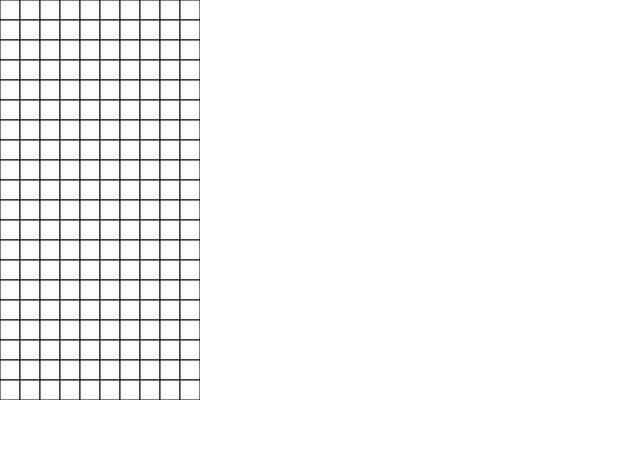
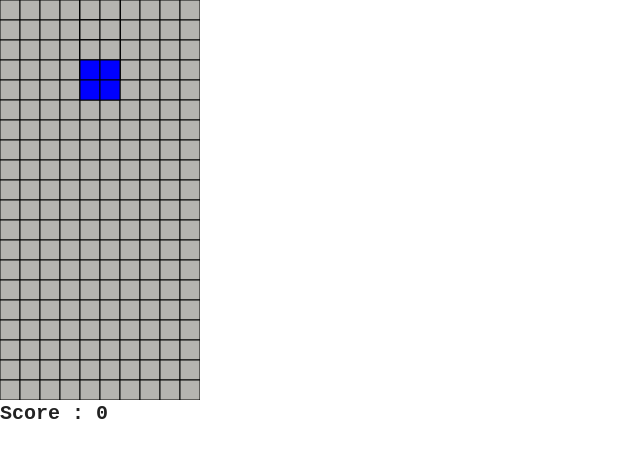
Before and after one commit to amatla/tetris, a plain HTML site: page index.html in a window 1280 px wide. Shown: the whole page, without its empty margins (0-640 px from the left). Drawn offline with Linux system fonts and the light colour scheme.

Commit message:
basic implementation

```diff
--- /dev/null
+++ b/css/tetris.css
@@ -0,0 +1,8 @@
+#score {
+  display: inline-block;
+}
+div {
+  font-size: 20px;
+  font-weight: bold;
+  font-family: monospace;
+}
--- a/index.html
+++ b/index.html
@@ -20,15 +20,20 @@
 
     <link rel="stylesheet" href="css/normalize.css" />
     <link rel="stylesheet" href="css/main.css" />
-
+    <link rel="stylesheet" href="css/tetris.css" />
     <meta name="theme-color" content="#fafafa" />
   </head>
 
   <body>
     <canvas id="tetris" width="200" height="400"></canvas>
+    <div>
+      Score :
+      <div id="score">0</div>
+    </div>
 
     <script src="js/vendor/modernizr-3.11.2.min.js"></script>
     <script src="js/plugins.js"></script>
+    <script src="js/tetrominos.js"></script>
     <script src="js/main.js"></script>
 
     <!-- Google Analytics: change UA-XXXXX-Y to be your site's ID. -->
--- a/js/main.js
+++ b/js/main.js
@@ -1,15 +1,25 @@
-(function () {
-  'use strict';
-  const ROW = 10;
-  const COL = 20;
+const ROW = 20;
+const COL = 10;
 const SQ = 20;
-  const EMPTY = 'white';
+const EMPTY = '#b5b4b0';
 const FULL = 'red';
 const STROKE = 'black';
 const cvs = document.getElementById('tetris');
 const ctx = cvs.getContext('2d');
 let board = [];
-
+let gameOver = false;
+let score = 0;
+const PIECES = [
+  [Z, 'red'],
+  [S, 'green'],
+  [T, 'yellow'],
+  [O, 'blue'],
+  [L, 'purple'],
+  [I, 'cyan'],
+  [J, 'orange'],
+];
+const scoreElement = document.getElementById('score');
+/** Draw a square given coordinates and color */
 function drawSquare(x, y, color) {
   ctx.fillStyle = color;
   ctx.fillRect(x * SQ, y * SQ, SQ, SQ);
@@ -17,6 +27,7 @@
   ctx.strokeRect(x * SQ, y * SQ, SQ, SQ);
 }
 
+/** Initialize an empty board */
 function initializeBoard() {
   for (let r = 0; r < ROW; r++) {
     board[r] = [];
@@ -25,15 +36,198 @@
     }
   }
 }
-
+/** Draw the board */
 function drawBoard() {
   for (let r = 0; r < ROW; r++) {
     for (let c = 0; c < COL; c++) {
-        drawSquare(r, c, board[r][c]);
+      drawSquare(c, r, board[r][c]);
     }
   }
 }
-  //drawSquare(3, 3, 'red');
+
+/** Generate random piece */
+function randomPiece() {
+  let r = Math.floor(Math.random() * PIECES.length);
+  return new Piece(PIECES[r][0], PIECES[r][1]);
+}
+
+/** Piece Object */
+function Piece(tetromino, color) {
+  this.tetromino = tetromino;
+  this.color = color;
+  this.tetrominoN = 0;
+  this.activeTetromino = this.tetromino[this.tetrominoN];
+  this.x = 3;
+  this.y = -2;
+}
+
+/** Piece method to fill itself with a color */
+Piece.prototype.fill = function (color) {
+  for (let r = 0; r < this.activeTetromino.length; r++) {
+    for (let c = 0; c < this.activeTetromino.length; c++) {
+      if (this.activeTetromino[r][c]) {
+        drawSquare(this.x + c, this.y + r, color);
+      }
+    }
+  }
+};
+
+/** Piece method to draw itself */
+Piece.prototype.draw = function () {
+  this.fill(this.color);
+};
+
+/** Piece method to undraw itself */
+Piece.prototype.unDraw = function () {
+  this.fill(EMPTY);
+};
+
+/** Piece method to move itself down */
+Piece.prototype.moveDown = function () {
+  if (!this.collision(0, 1, this.activeTetromino)) {
+    this.unDraw();
+    this.y++;
+    this.draw();
+  } else {
+    this.lock();
+    p = randomPiece();
+  }
+};
+
+/** Piece method to move right */
+Piece.prototype.moveRight = function () {
+  if (!this.collision(1, 0, this.activeTetromino)) {
+    this.unDraw();
+    new Piece(PIECES[0][0], PIECES[0][1]);
+    this.x++;
+    this.draw();
+  }
+};
+/** Piece method to move left */
+Piece.prototype.moveLeft = function () {
+  if (!this.collision(-1, 0, this.activeTetromino)) {
+    this.unDraw();
+    this.x--;
+    this.draw();
+  }
+};
+
+/** Piece method to move rotate itself*/
+Piece.prototype.rotate = function () {
+  let nextPattern = this.tetromino[
+    (this.tetrominoN + 1) % this.tetromino.length
+  ];
+  let kick = 0;
+
+  if (this.collision(0, 0, nextPattern)) {
+    if (this.x > COL / 2) {
+      // right wall
+      kick = -1;
+    } else {
+      // left wall
+      kick = 1;
+    }
+  }
+  if (!this.collision(kick, 0, nextPattern)) {
+    this.unDraw();
+    this.x += kick;
+    this.tetrominoN = (this.tetrominoN + 1) % this.tetromino.length;
+    this.activeTetromino = this.tetromino[this.tetrominoN];
+    this.draw();
+  }
+};
+
+/** Lock function */
+Piece.prototype.lock = function () {
+  for (let r = 0; r < this.activeTetromino.length; r++) {
+    for (let c = 0; c < this.activeTetromino.length; c++) {
+      // skip vacant squares
+      if (!this.activeTetromino[r][c]) continue;
+      // if piece locks on top of the board = game over
+      if (this.y + r < 0) {
+        alert('Game Over!');
+        gameOver = true;
+        break;
+      }
+      // lock piece
+      board[this.y + r][this.x + c] = this.color;
+    }
+  }
+  // remove full rows
+  for (r = 0; r < ROW; r++) {
+    let isRowFull = true;
+    for (c = 0; c < COL; c++) {
+      isRowFull = isRowFull && board[r][c] != EMPTY;
+    }
+    if (isRowFull) {
+      //move all row above down
+      for (y = r; y > 1; y--) {
+        for (c = 0; c < COL; c++) {
+          board[y][c] = board[y - 1][c];
+        }
+      }
+      for (c = 0; c < COL; c++) {
+        board[0][c] = EMPTY;
+      }
+      // increment score
+      score += 10;
+    }
+  }
+  // update board
+  drawBoard();
+  scoreElement.innerHTML = score;
+};
+
+/**  Piece collisiont detection */
+Piece.prototype.collision = function (x, y, piece) {
+  for (let r = 0; r < piece.length; r++) {
+    for (let c = 0; c < piece.length; c++) {
+      if (!piece[r][c]) continue;
+
+      // coordinates after movement
+      let newX = this.x + c + x;
+      let newY = this.y + r + y;
+
+      // conditions
+      // borders
+      if (newX < 0 || newX >= COL || newY >= ROW) return true;
+      if (newY < 0) continue;
+      // another piece already locked
+      if (board[newY][newX] != EMPTY) return true;
+    }
+  }
+  return false;
+};
+
+/** Piece controls */
+document.addEventListener('keydown', CONTROL);
+
+function CONTROL(event) {
+  if (event.keyCode == 65) {
+    p.moveLeft();
+  } else if (event.keyCode == 87) {
+    p.rotate();
+  } else if (event.keyCode == 68) {
+    p.moveRight();
+  } else if (event.keyCode == 83) {
+    p.moveDown();
+  }
+}
+
+/** Drop the piece every 1 second */
+function drop() {
+  let now = Date.now();
+  let delta = now - dropStart;
+  if (delta > 1000) {
+    p.moveDown();
+    dropStart = Date.now();
+  }
+  if (!gameOver) requestAnimationFrame(drop);
+}
+
+let dropStart = Date.now();
 initializeBoard();
 drawBoard();
-})();
+let p = randomPiece();
+p.draw();
+drop();
--- /dev/null
+++ b/js/tetrominos.js
@@ -0,0 +1,150 @@
+const I = [
+  [
+    [0, 0, 0, 0],
+    [1, 1, 1, 1],
+    [0, 0, 0, 0],
+    [0, 0, 0, 0],
+  ],
+  [
+    [0, 0, 1, 0],
+    [0, 0, 1, 0],
+    [0, 0, 1, 0],
+    [0, 0, 1, 0],
+  ],
+  [
+    [0, 0, 0, 0],
+    [0, 0, 0, 0],
+    [1, 1, 1, 1],
+    [0, 0, 0, 0],
+  ],
+  [
+    [0, 1, 0, 0],
+    [0, 1, 0, 0],
+    [0, 1, 0, 0],
+    [0, 1, 0, 0],
+  ],
+];
+
+const J = [
+  [
+    [1, 0, 0],
+    [1, 1, 1],
+    [0, 0, 0],
+  ],
+  [
+    [0, 1, 1],
+    [0, 1, 0],
+    [0, 1, 0],
+  ],
+  [
+    [0, 0, 0],
+    [1, 1, 1],
+    [0, 0, 1],
+  ],
+  [
+    [0, 1, 0],
+    [0, 1, 0],
+    [1, 1, 0],
+  ],
+];
+
+const L = [
+  [
+    [0, 0, 1],
+    [1, 1, 1],
+    [0, 0, 0],
+  ],
+  [
+    [0, 1, 0],
+    [0, 1, 0],
+    [0, 1, 1],
+  ],
+  [
+    [0, 0, 0],
+    [1, 1, 1],
+    [1, 0, 0],
+  ],
+  [
+    [1, 1, 0],
+    [0, 1, 0],
+    [0, 1, 0],
+  ],
+];
+
+const O = [
+  [
+    [0, 0, 0, 0],
+    [0, 1, 1, 0],
+    [0, 1, 1, 0],
+    [0, 0, 0, 0],
+  ],
+];
+
+const S = [
+  [
+    [0, 1, 1],
+    [1, 1, 0],
+    [0, 0, 0],
+  ],
+  [
+    [0, 1, 0],
+    [0, 1, 1],
+    [0, 0, 1],
+  ],
+  [
+    [0, 0, 0],
+    [0, 1, 1],
+    [1, 1, 0],
+  ],
+  [
+    [1, 0, 0],
+    [1, 1, 0],
+    [0, 1, 0],
+  ],
+];
+
+const T = [
+  [
+    [0, 1, 0],
+    [1, 1, 1],
+    [0, 0, 0],
+  ],
+  [
+    [0, 1, 0],
+    [0, 1, 1],
+    [0, 1, 0],
+  ],
+  [
+    [0, 0, 0],
+    [1, 1, 1],
+    [0, 1, 0],
+  ],
+  [
+    [0, 1, 0],
+    [1, 1, 0],
+    [0, 1, 0],
+  ],
+];
+
+const Z = [
+  [
+    [1, 1, 0],
+    [0, 1, 1],
+    [0, 0, 0],
+  ],
+  [
+    [0, 0, 1],
+    [0, 1, 1],
+    [0, 1, 0],
+  ],
+  [
+    [0, 0, 0],
+    [1, 1, 0],
+    [0, 1, 1],
+  ],
+  [
+    [0, 1, 0],
+    [1, 1, 0],
+    [1, 0, 0],
+  ],
+];
```
Lines whose indentation alone changed are shown as unchanged.
